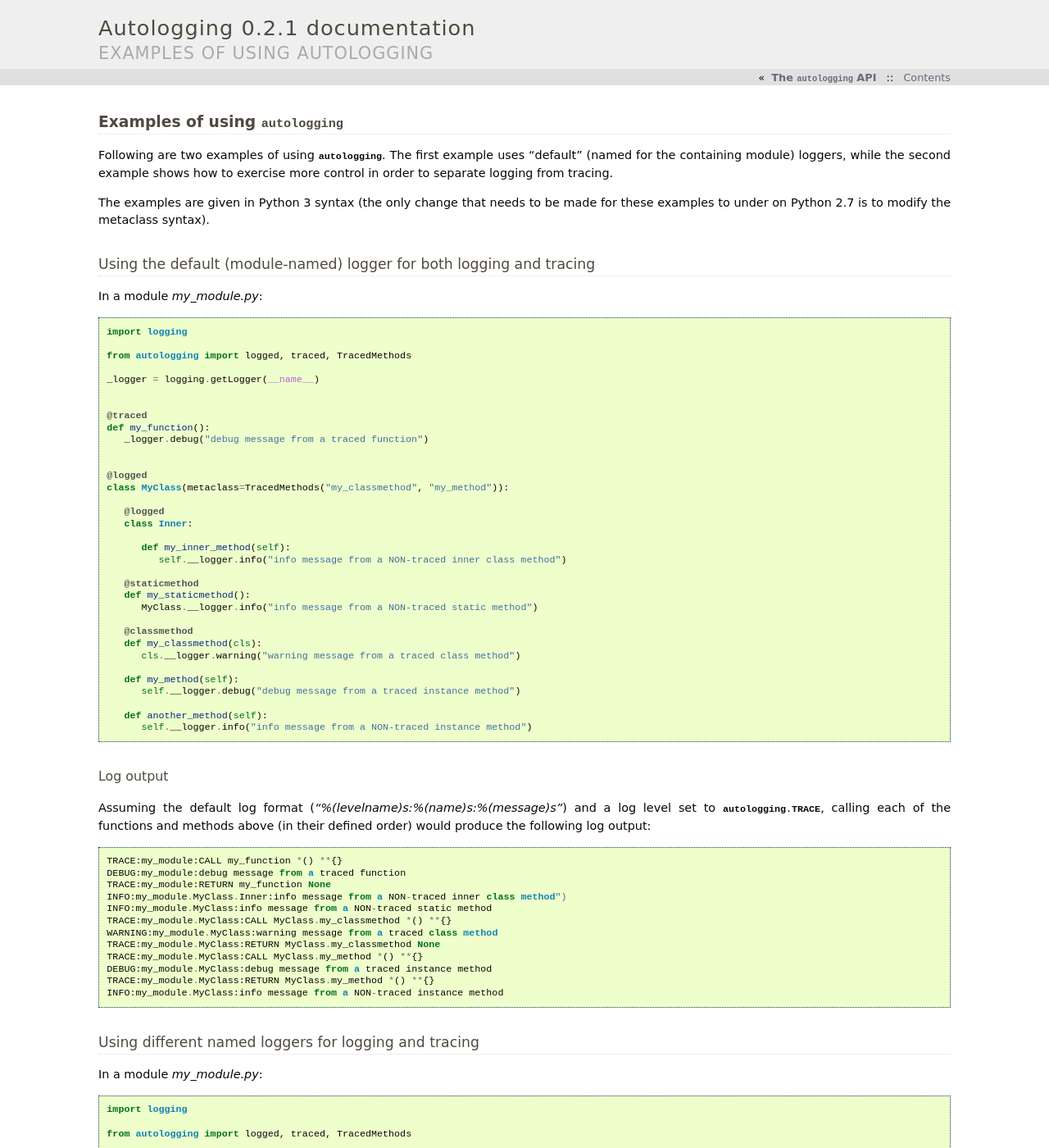
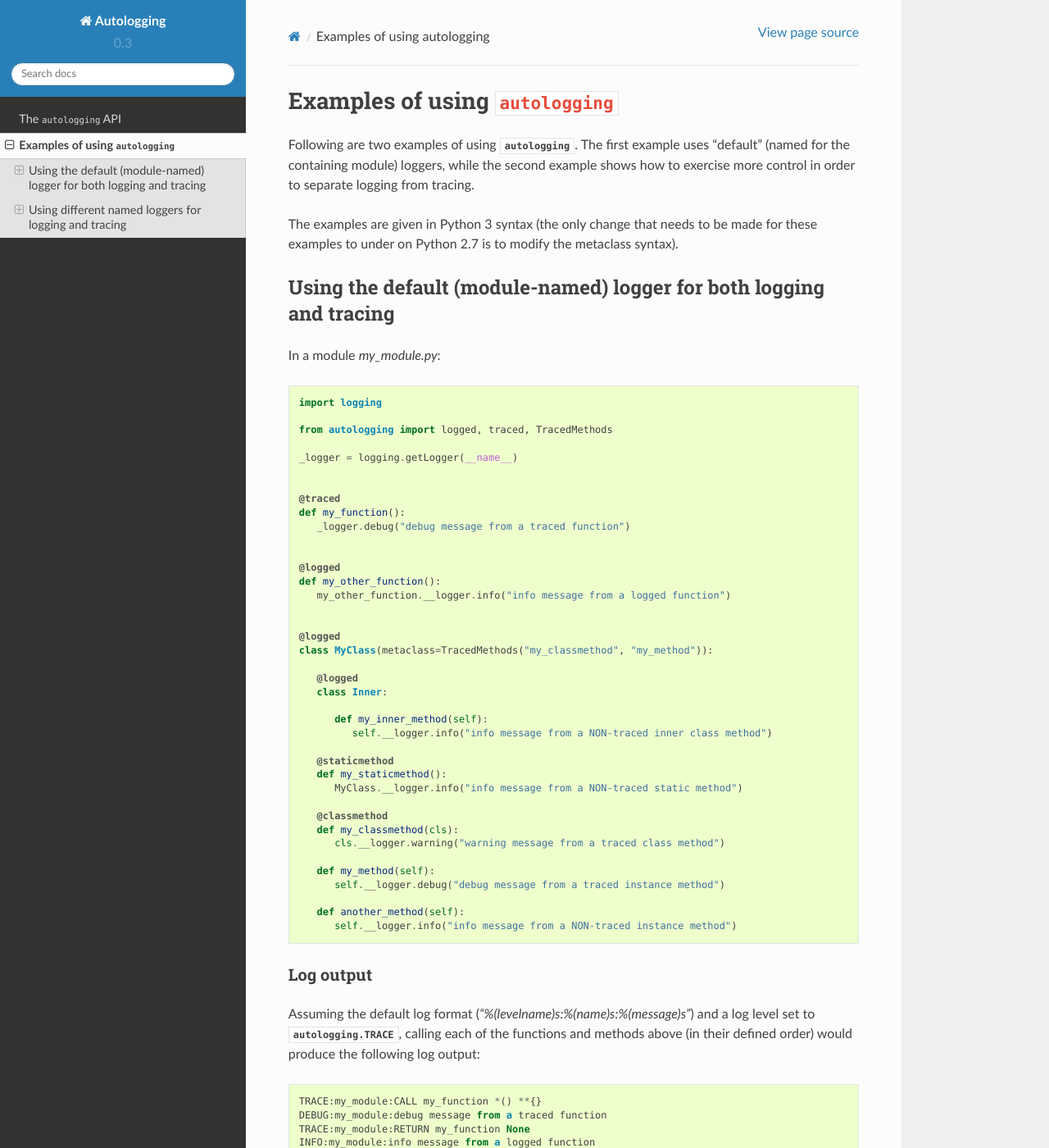
Before and after one commit to mzipay/Autologging, a Sphinx documentation site: the page built from doc/source/examples.rst, in a window 1280 px wide and 1400 px high. Shown: the whole window at 82% size. Built offline with Sphinx 7.4.7 and the Read the Docs theme 2.0.0, drawn with Linux system fonts in a browser that asks for light colours; some of the changed text lies outside the part shown.

Commit message:
updated docs to show logged functions; bumped version to 0.3.0

```diff
--- a/autologging.py
+++ b/autologging.py
@@ -21,7 +21,7 @@
 # SOFTWARE.
 
 __author__ = "Matthew Zipay <mattz@ninthtest.net>"
-__version__ = "0.2.2"
+__version__ = "0.3.0"
 
 from functools import wraps
 import logging
--- a/doc/source/conf.py
+++ b/doc/source/conf.py
@@ -50,9 +50,9 @@ copyright = '2013, Matthew Zipay'
 # built documents.
 #
 # The short X.Y version.
-version = '0.2'
+version = '0.3'
 # The full version, including alpha/beta/rc tags.
-release = '0.2.1'
+release = '0.3.0'
 
 # The language for content autogenerated by Sphinx. Refer to documentation
 # for a list of supported languages.
@@ -93,22 +93,17 @@ pygments_style = 'sphinx'
 
 # The theme to use for HTML and HTML Help pages.  See the documentation for
 # a list of builtin themes.
-html_theme = 'haiku'
+html_theme = 'sphinx_rtd_theme'
 
 # Theme options are theme-specific and customize the look and feel of a theme
 # further.  For a list of options available for each theme, see the
 # documentation.
 #html_theme_options = {}
 html_theme_options = {
-    "textcolor": "#080706",
-    "headingcolor": "#504a3f",
-    "linkcolor": "#676b7b",
-    "visitedlinkcolor": "#3c4056",
-    "hoverlinkcolor": "#9295a1",
 }
 
 # Add any paths that contain custom themes here, relative to this directory.
-#html_theme_path = []
+html_theme_path = ["../sphinx_rtd_theme"]
 
 # The name for this set of Sphinx documents.  If None, it defaults to
 # "<project> v<release> documentation".
--- a/doc/source/examples.rst
+++ b/doc/source/examples.rst
@@ -25,6 +25,11 @@ In a module *my_module.py*::
    @traced
    def my_function():
       _logger.debug("debug message from a traced function")
+
+
+   @logged
+   def my_other_function():
+      my_other_function.__logger.info("info message from a logged function")
 
 
    @logged
@@ -60,6 +65,7 @@ methods above (in their defined order) would produce the following log output::
    TRACE:my_module:CALL my_function *() **{}
    DEBUG:my_module:debug message from a traced function
    TRACE:my_module:RETURN my_function None
+   INFO:my_module:info message from a logged function
    INFO:my_module.MyClass.Inner:info message from a NON-traced inner class method")
    INFO:my_module.MyClass:info message from a NON-traced static method
    TRACE:my_module.MyClass:CALL MyClass.my_classmethod *() **{}
@@ -86,6 +92,11 @@ In a module *my_module.py*::
    @traced(_tracer)
    def my_function():
       _logger.debug("debug message from a traced function")
+
+
+   @logged(_logger)
+   def my_other_function():
+      my_other_function.__logger.info("info message from a logged function")
 
 
    @logged(_logger)
@@ -122,6 +133,7 @@ methods above (in their defined order) would produce the following log output::
    TRACE:myapp.tracing:CALL my_function *() **{}
    DEBUG:myapp:debug message from a traced function
    TRACE:myapp.tracing:RETURN my_function None
+   INFO:myapp:info message from a logged function
    INFO:myapp.MyClass.Inner:info message from a NON-traced inner class method
    INFO:myapp.MyClass:info message from a NON-traced static method
    TRACE:myapp.tracing.MyClass:CALL MyClass.my_classmethod *() **{}
```
Also changed, not shown: README.txt (+28 -20 lines), doc/source/index.rst (+14 -6 lines), setup.py (+15 -14 lines), LICENSE.txt, 1 other file.
